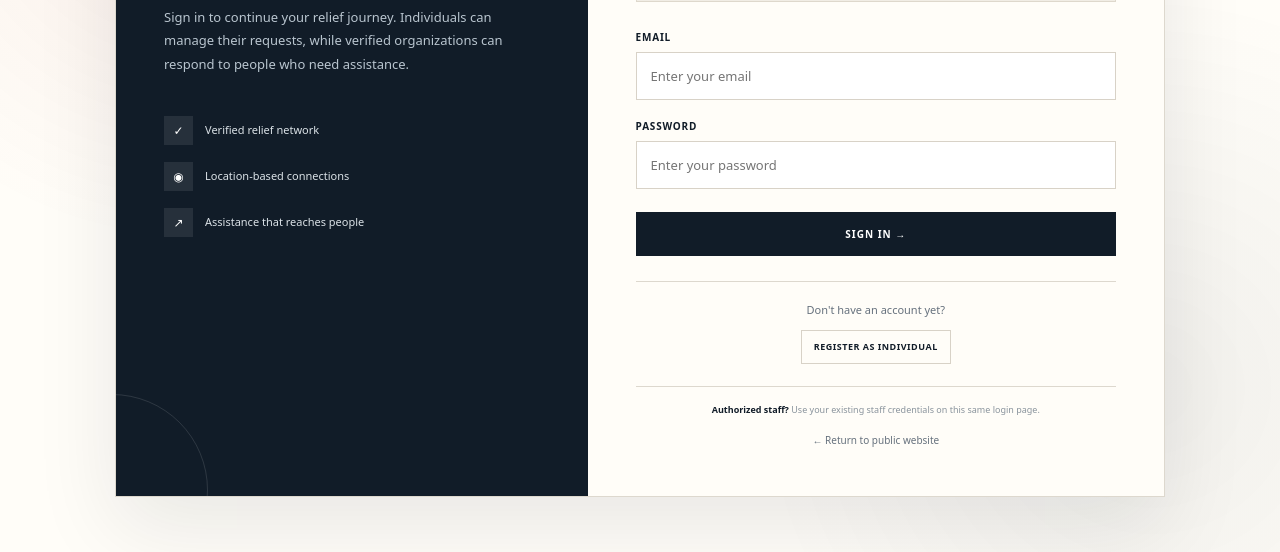
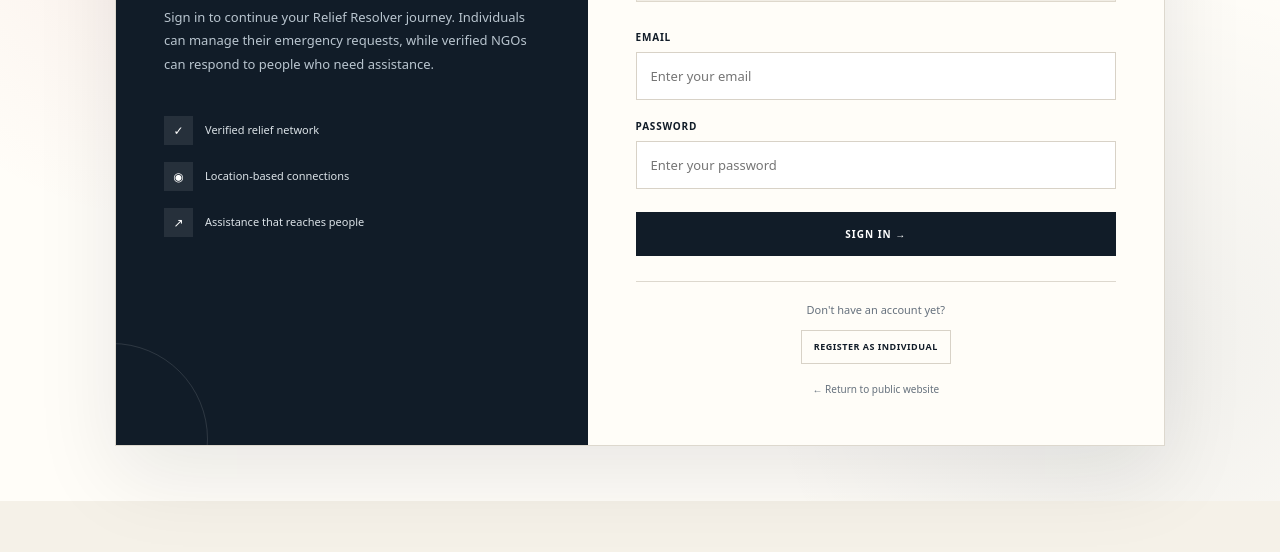
Before and after one commit to Jiya-garg08/Disaster_Management, a plain HTML site: page login.html in a window 1280 px wide. Shown: the part 341-893 px from the top of the page. After the commit the page ends 842 px from the top, so only its background shows below. Drawn offline with Linux system fonts and the light colour scheme.

Commit message:
Update login.html

```diff
--- a/login.html
+++ b/login.html
@@ -33,7 +33,6 @@
         href="css/style.css"
     >
 
-
     <style>
 
         * {
@@ -54,19 +53,16 @@
             padding: 55px 20px;
 
             background:
-
                 radial-gradient(
                     circle at 15% 15%,
                     rgba(180, 59, 50, 0.08),
                     transparent 30%
                 ),
-
                 radial-gradient(
                     circle at 90% 80%,
                     rgba(7, 21, 37, 0.06),
                     transparent 30%
                 ),
-
                 var(--paper);
 
         }
@@ -695,37 +691,11 @@
         }
 
 
-        .staff-note {
-
-            margin-top: 22px;
-
-            padding-top: 16px;
-
-            border-top: 1px solid var(--line);
-
-            color: #89939c;
-
-            text-align: center;
-
-            font-size: 9px;
-
-            line-height: 1.6;
-
-        }
-
-
-        .staff-note strong {
-
-            color: var(--ink);
-
-        }
-
-
         .back-home {
 
             display: block;
 
-            margin-top: 16px;
+            margin-top: 18px;
 
             color: var(--muted);
 
@@ -744,6 +714,10 @@
 
         }
 
+
+        /* =====================================================
+           RESPONSIVE
+           ===================================================== */
 
         @media (max-width: 800px) {
 
@@ -854,6 +828,7 @@
 </header>
 
 
+
 <main class="login-page">
 
 
@@ -865,6 +840,7 @@
              ===================================================== -->
 
         <section class="login-intro">
+
 
             <div class="login-kicker">
                 RELIEF RESOLVER
@@ -884,10 +860,10 @@
 
             <p class="login-intro-text">
 
-                Sign in to continue your relief journey.
-                Individuals can manage their requests,
-                while verified organizations can respond
-                to people who need assistance.
+                Sign in to continue your Relief Resolver
+                journey. Individuals can manage their
+                emergency requests, while verified NGOs
+                can respond to people who need assistance.
 
             </p>
 
@@ -933,6 +909,7 @@
         </section>
 
 
+
         <!-- =====================================================
              RIGHT LOGIN
              ===================================================== -->
@@ -960,8 +937,9 @@
             </div>
 
 
+
             <!-- =================================================
-                 ROLE SWITCH
+                 INDIVIDUAL / NGO SWITCH
                  ================================================= -->
 
             <div
@@ -996,6 +974,7 @@
             </div>
 
 
+
             <!-- =================================================
                  LOGIN FORM
                  ================================================= -->
@@ -1009,9 +988,11 @@
                 <div class="field">
 
                     <label for="loginIdentifier">
+
                         <span id="identifierLabel">
                             Email
                         </span>
+
                     </label>
 
 
@@ -1024,6 +1005,7 @@
                     >
 
                 </div>
+
 
 
                 <div class="field">
@@ -1042,6 +1024,7 @@
                     >
 
                 </div>
+
 
 
                 <button
@@ -1069,8 +1052,9 @@
             </form>
 
 
+
             <!-- =================================================
-                 REGISTRATION LINKS
+                 REGISTRATION
                  ================================================= -->
 
             <div class="register-area">
@@ -1104,21 +1088,6 @@
             </div>
 
 
-            <!-- =================================================
-                 STAFF NOTE
-                 ================================================= -->
-
-            <div class="staff-note">
-
-                <strong>
-                    Authorized staff?
-                </strong>
-
-                Use your existing staff credentials
-                on this same login page.
-
-            </div>
-
 
             <a
                 href="index.html"
@@ -1137,6 +1106,7 @@
 </main>
 
 
+
 <script src="js/auth.js"></script>
 
 <script src="js/login.js"></script>
```
